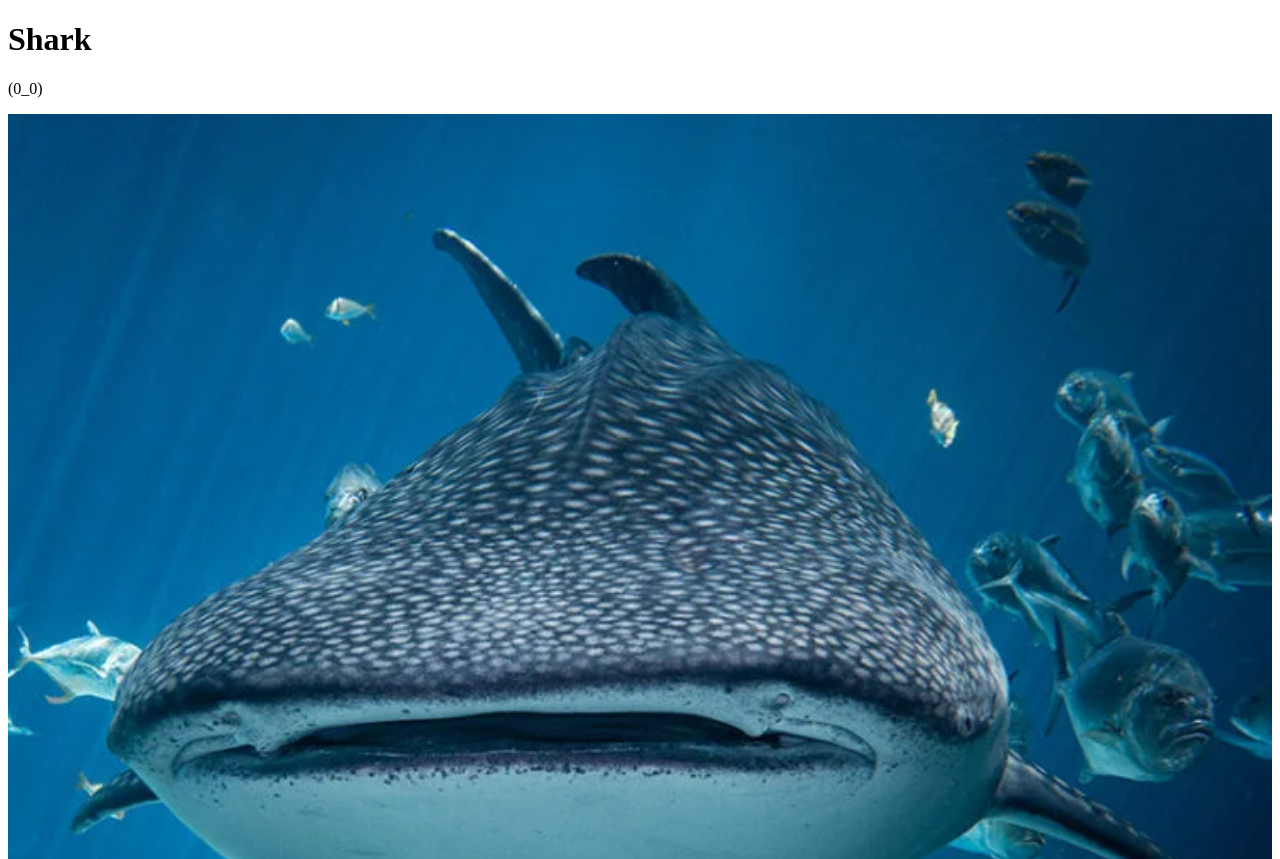
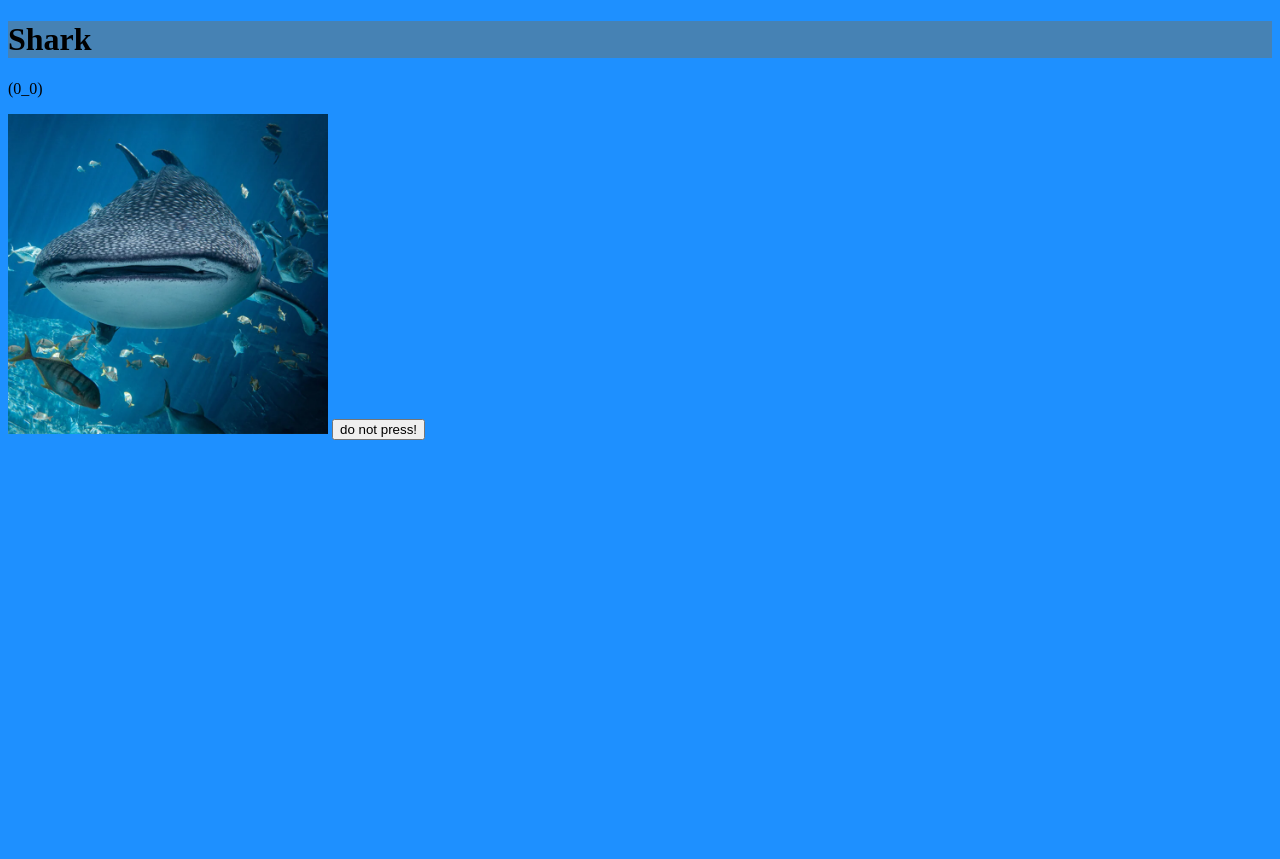
Before and after one commit to ladymacaroon/ladymacaroon.github.io, a plain HTML site: page index.html in a window 1280 px wide. Shown: the top 859 px of the page. After the commit the page ends 800 px from the top, so only its background shows below. Drawn offline with Linux system fonts and the light colour scheme.

Commit message:
Added a background colour

```diff
--- a/index.html
+++ b/index.html
@@ -2,15 +2,15 @@
 <html>
 <head>
     <title>(0_0)</title>
-    <link rel="icon" type="image/x-icon" href="favicon.ico">
+    <link rel="icon" type="image/x-icon" href="favicon.png">
 </head>
-<body>
+<body style="background-color: dodgerblue;">
 
-<h1>Shark</h1>
+<h1 style="background-color:steelblue;">Shark</h1>
 
 <p>(0_0)</p>
 
-<img src="whale-shark.webp" alt="shark" width="100%" height="100%">
+<img src="whale-shark.webp" alt="shark" width="320" height="100%">
 
 <button type="button" onclick="myfunction()"> do not press!</button>
 
```
